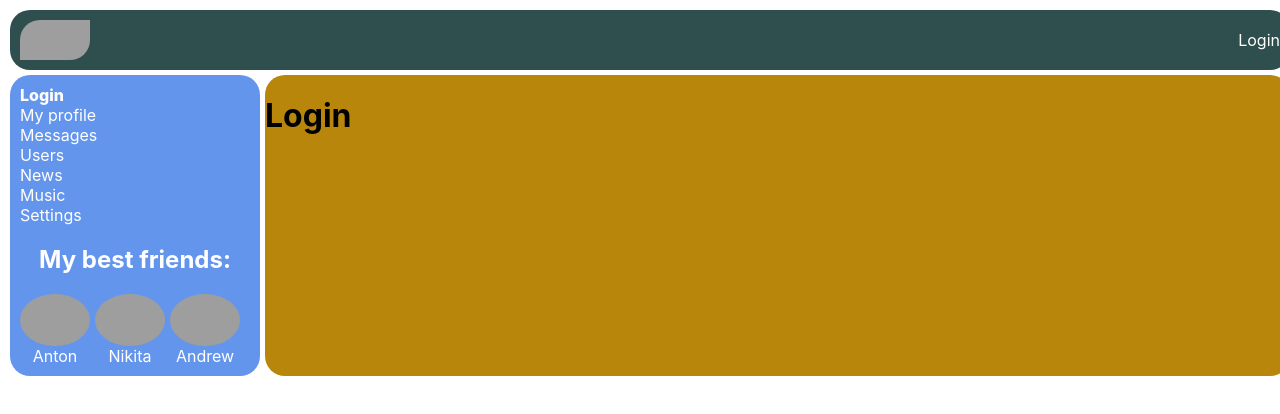
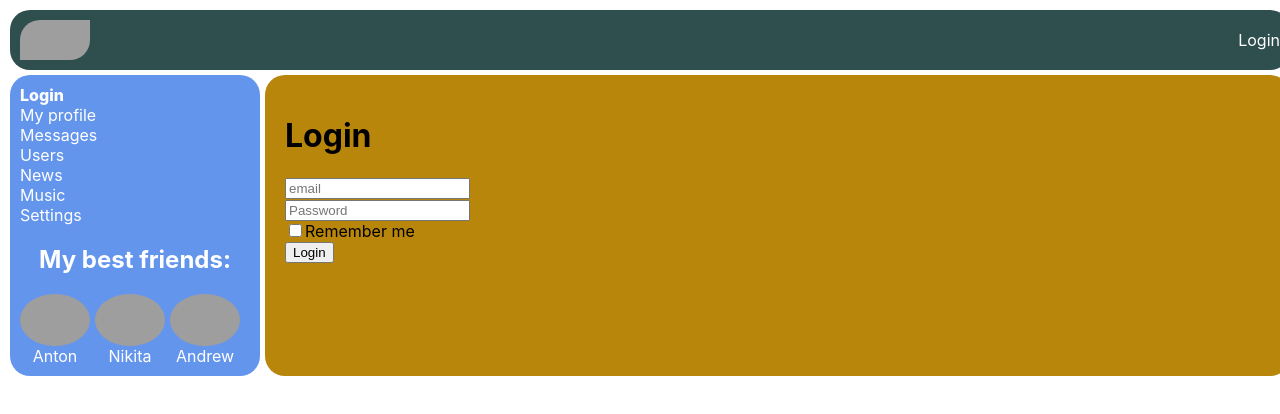
Before and after one commit to Pikadorius/Samurai-way-SN, a React (Create React App) app: page /login in a window 1280 px wide. Shown: the top 414 px of the page. Built offline with nearby package versions, Linux system fonts and the light colour scheme; no server answers; grey boxes are pictures that could not be loaded.

Commit message:
lesson 75 flow and some self-made logic

```diff
--- /dev/null
+++ b/src/components/Login/Login.module.css
@@ -0,0 +1,3 @@
+.wrapper {
+    padding: 20px;
+}
--- a/src/components/Login/Login.tsx
+++ b/src/components/Login/Login.tsx
@@ -1,11 +1,67 @@
-import React from 'react';
+import React, {FC} from 'react';
+import s from './Login.module.css'
+import {Field, InjectedFormProps, reduxForm} from 'redux-form';
+import {connect} from 'react-redux';
+import {authFromLogin} from '../../redux/auth-reducer';
+import {StateType} from '../../redux/redux-store';
+import {Redirect} from 'react-router-dom';
+import {LoginFormType} from '../../API/API';
 
-const Login = () => {
+const LoginForm:FC<InjectedFormProps<LoginFormType>> = (props) => {
+    console.log('FORM RERENDERED')
     return (
-        <div>
+        <form onSubmit={props.handleSubmit}>
+            <div>
+                <Field  placeholder={'email'} name={'email'} component={'input'}/>
+            </div>
+            <div>
+                <Field  placeholder={'Password'} name={'password'} component={'input'}/>
+            </div>
+            <div>
+                <Field  type={'checkbox'} name={'rememberMe'} component={'input'}/>Remember me
+            </div>
+            <div>
+                <button>Login</button>
+            </div>
+        </form>
+    )
+}
+
+
+const LoginReduxForm = reduxForm<LoginFormType>({
+    form: 'login'
+})(LoginForm)
+
+
+const Login = (props:MapDispatchType & MapStateToProps)=> {
+
+    const onSubmit = (formData: LoginFormType) => {
+        console.log(formData)
+        props.authFromLogin(formData)
+    }
+    if (props.isAuth) {
+        return <Redirect to={'/profile/26933'}/>
+    }
+
+    return (
+        <div className={s.wrapper}>
             <h1>Login</h1>
+            <LoginReduxForm onSubmit={onSubmit}/>
         </div>
     );
 };
 
-export default Login;
+
+const mapStateToProps = (state:StateType) => {
+    return {
+        isAuth: state.auth.isAuth
+    }
+}
+type MapStateToProps = ReturnType<typeof mapStateToProps>
+
+const action = {
+    authFromLogin
+}
+type MapDispatchType = typeof action
+
+export default connect(mapStateToProps, action)(Login);
--- a/src/redux/redux-store.ts
+++ b/src/redux/redux-store.ts
@@ -6,6 +6,8 @@ import usersReducer from "./users-reducer";
 import {musicReducer} from './music_reducer';
 import {authReducer} from './auth-reducer';
 import thunkMIddleware from 'redux-thunk';
+import { reducer as formReducer } from 'redux-form'
+
 
 // combine all reducers
 export let reducer = combineReducers({
@@ -14,7 +16,8 @@ export let reducer = combineReducers({
     sidebar: sidebarReducer,
     usersPage: usersReducer,
     musicPage: musicReducer,
-    auth: authReducer
+    auth: authReducer,
+    form: formReducer
 })
 
 export type StateType = ReturnType<typeof reducer>
```
